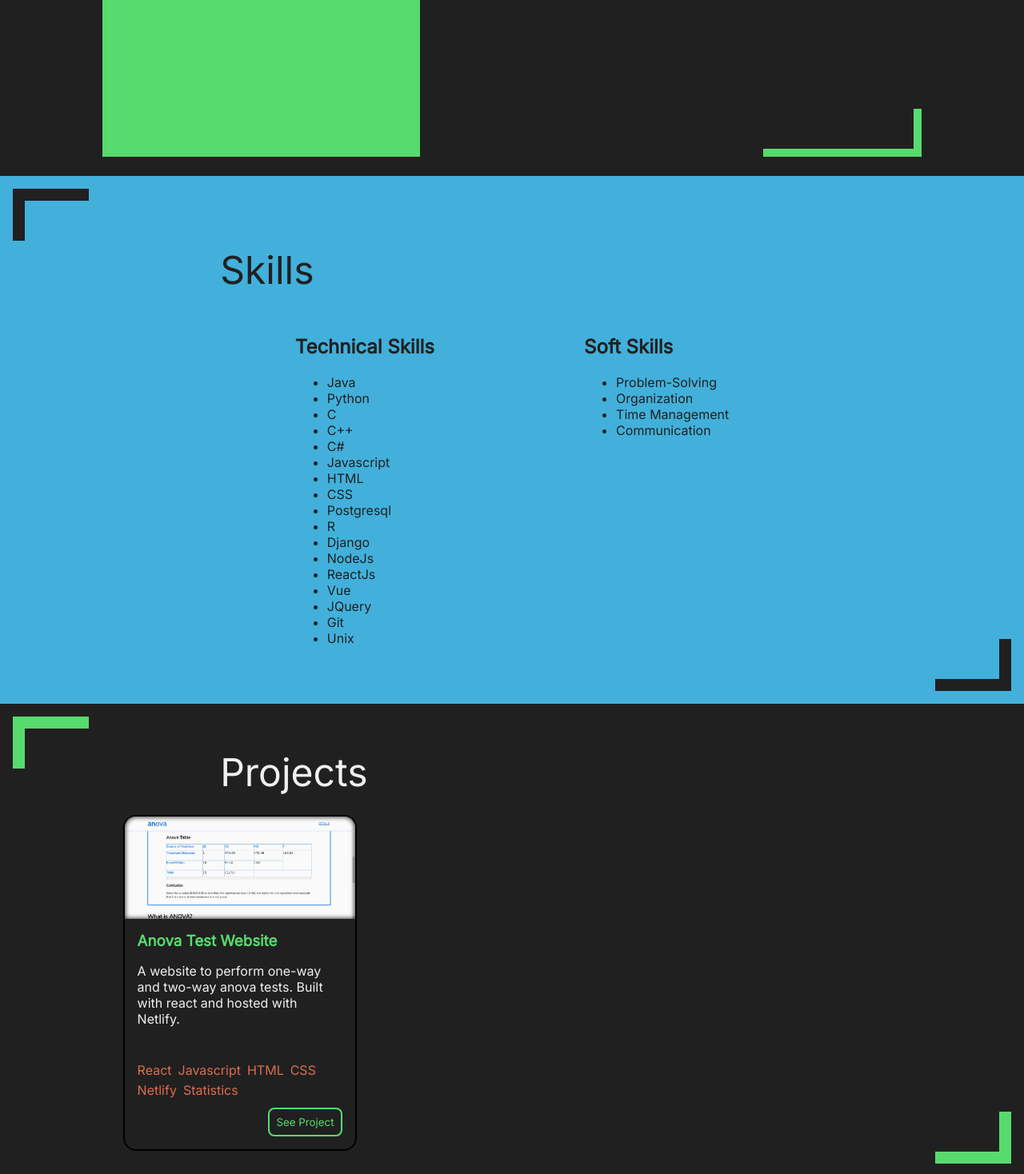
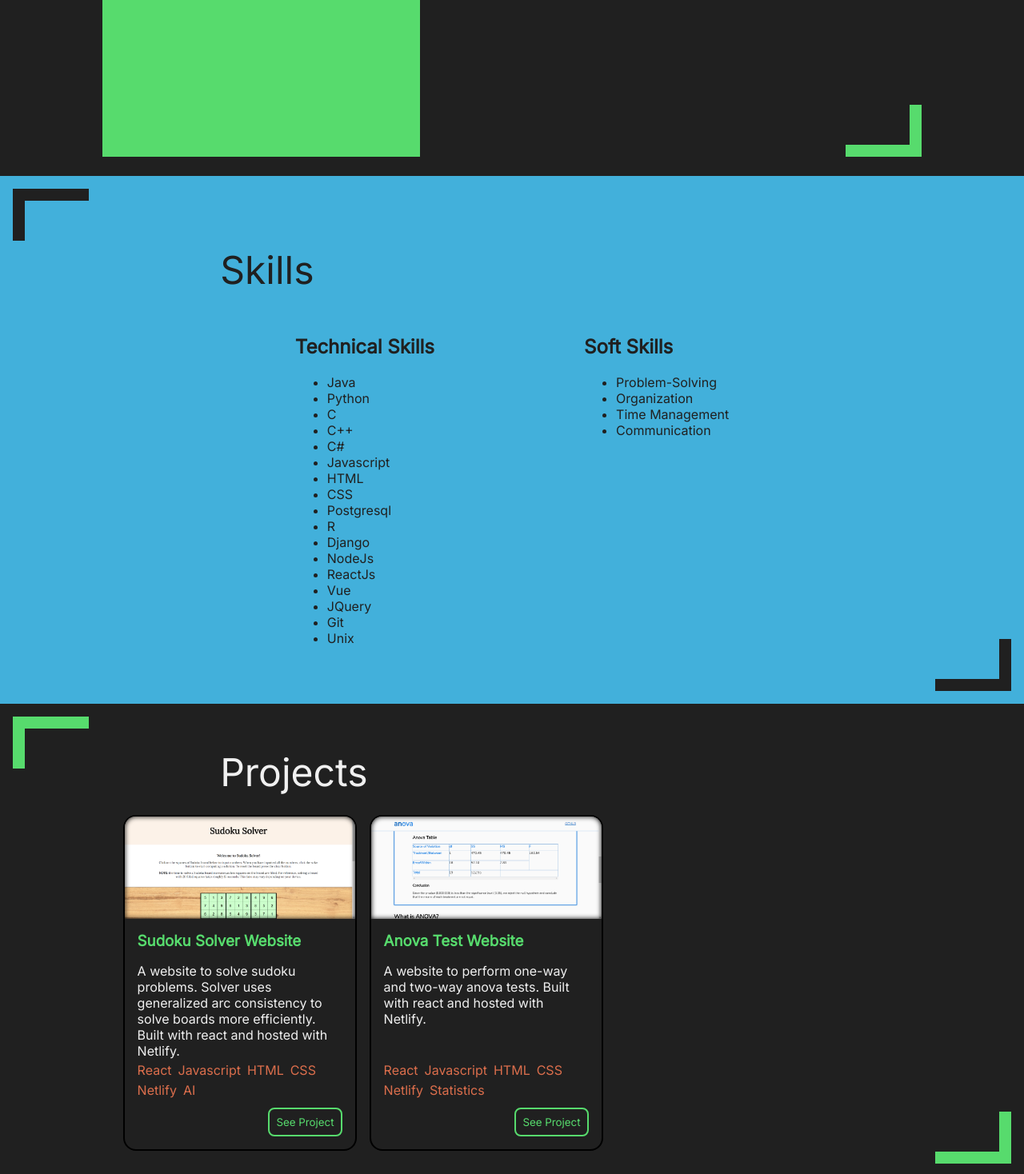
Before and after one commit to mgiann2/PortfolioWebsite, a Vue app: page / in a window 1280 px wide. Shown: the part 580-2048 px from the top of the page at 80% size. Built offline with nearby package versions, Linux system fonts and the light colour scheme.

Commit message:
Added sudoku solver project card

```diff
--- a/src/components/ProfileContainer.vue
+++ b/src/components/ProfileContainer.vue
@@ -42,10 +42,10 @@ import FadeInContainer from './FadeInContainer.vue';
         position: absolute;
         bottom: 0;
         right: 0;
-        width: 30%;
+        width: 80px;
         height: 50px;
-        border-bottom: solid 10px var(--light-green);
-        border-right: solid 10px var(--light-green);
+        border-bottom: solid 15px var(--light-green);
+        border-right: solid 15px var(--light-green);
     }
 
     h1 {
--- a/src/components/ProjectsContainer.vue
+++ b/src/components/ProjectsContainer.vue
@@ -4,8 +4,15 @@ import FadeInContainer from './FadeInContainer.vue';
 import ProjectCard from './ProjectCard.vue';
 import { type Project } from '../helper';
 import anovaImg from '../assets/anova-website.png';
+import sudokuImg from '../assets/sudoku-website.png';
 
 const projects: Project[] = [{
+    name: "Sudoku Solver Website",
+    description: "A website to solve sudoku problems. Solver uses generalized arc consistency to solve boards more efficiently. Built with react and hosted with Netlify.",
+    skills: ["React", "Javascript", "HTML", "CSS", "Netlify", "AI"],
+    link: "https://supersudokusolver.netlify.app/",
+    img: sudokuImg
+}, {
     name: "Anova Test Website",
     description: "A website to perform one-way and two-way anova tests. Built with react and hosted with Netlify.",
     skills: ["React", "Javascript", "HTML", "CSS", "Netlify", "Statistics"],
```
Also changed, not shown: src/assets/sudoku-website.png (added).
